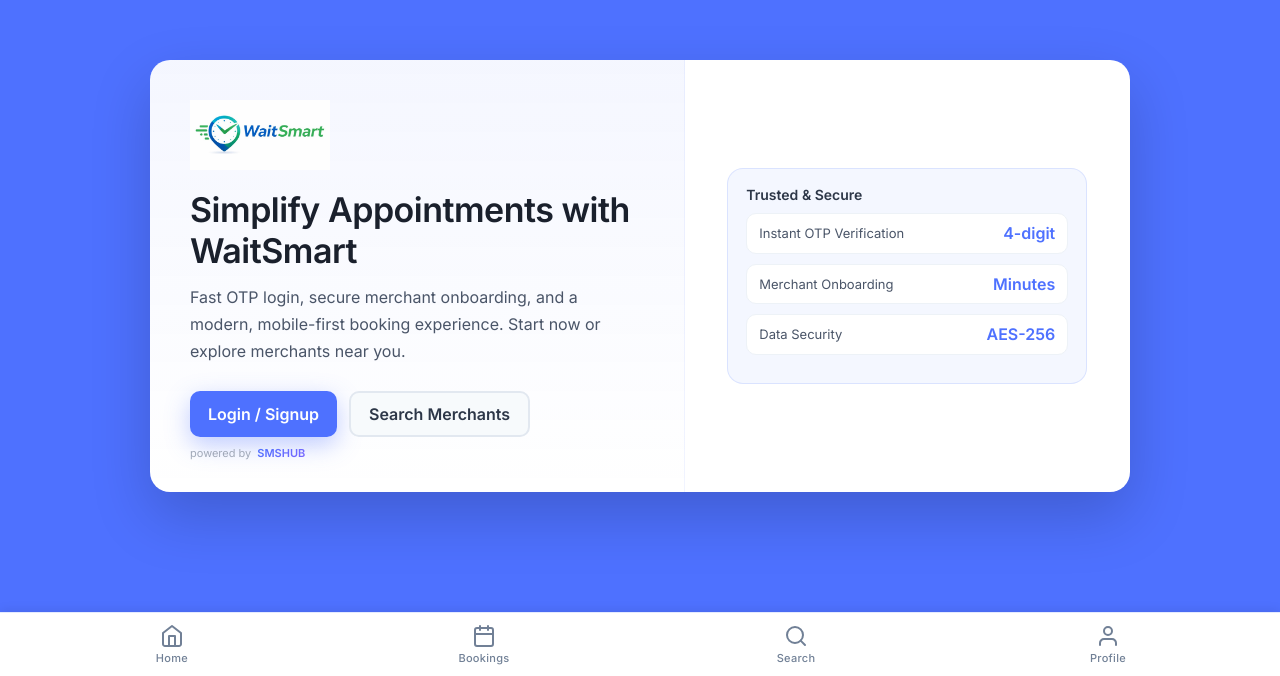
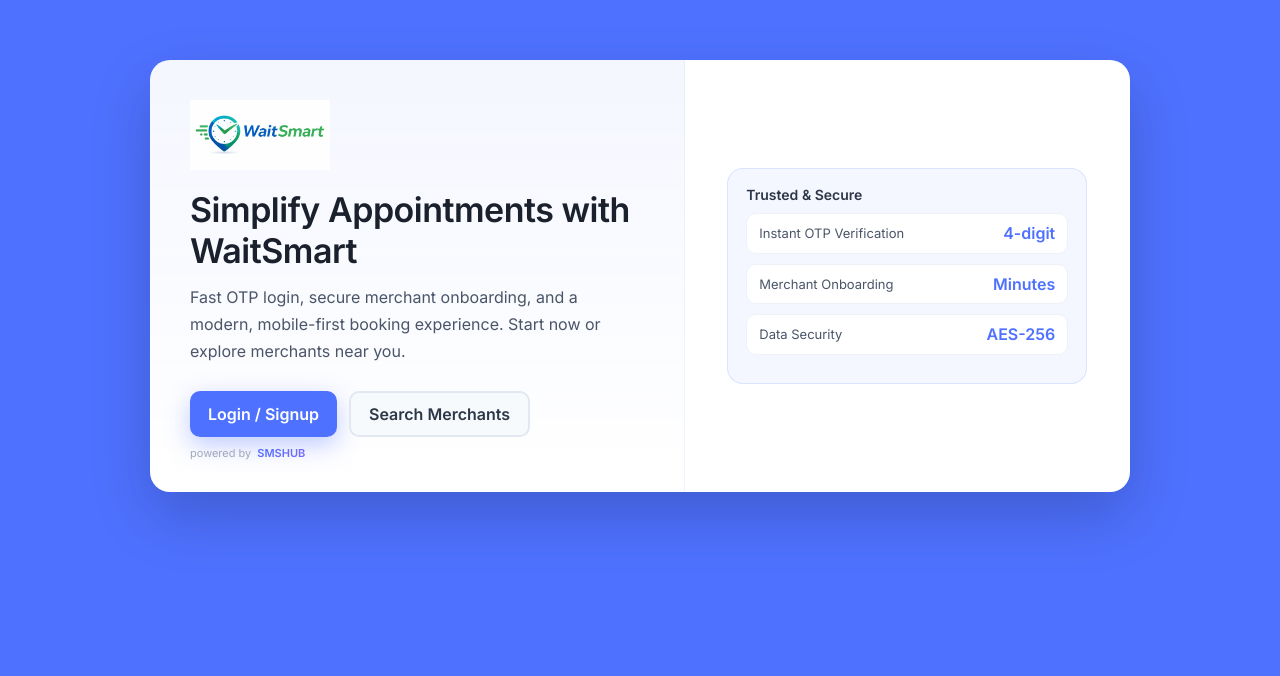
Before and after one commit to codewithsharu/online-booking-website, a React (Create React App) app in the folder frontend/: page / in a window 1280 px wide. Shown: the part 124-800 px from the top of the page. Built offline with nearby package versions, Linux system fonts and the light colour scheme; no server answers.

Commit message:
Hide bottom nav on desktop, only show on mobile devices (max-width: 768px)

```diff
--- a/frontend/src/BottomNav.css
+++ b/frontend/src/BottomNav.css
@@ -5,7 +5,7 @@
   right: 0;
   background: white;
   border-top: 1px solid rgba(78, 113, 255, 0.15);
-  display: flex;
+  display: none; /* Hidden by default on desktop */
   justify-content: space-around;
   align-items: center;
   padding: 8px 16px 8px 16px;
@@ -66,12 +66,13 @@
 
 /* Add padding to body to prevent content from being hidden behind bottom nav */
 body {
-  padding-bottom: 64px;
+  padding-bottom: 0; /* No padding on desktop */
 }
 
-/* Mobile optimization */
-@media (max-width: 600px) {
+/* Mobile optimization - only show on mobile */
+@media (max-width: 768px) {
   .bottom-nav {
+    display: flex; /* Show on mobile */
     padding: 6px 8px 6px 8px;
     height: 60px;
   }
@@ -91,6 +92,6 @@ body {
   }
 
   body {
-    padding-bottom: 60px;
+    padding-bottom: 60px; /* Add padding on mobile */
   }
 }
```
